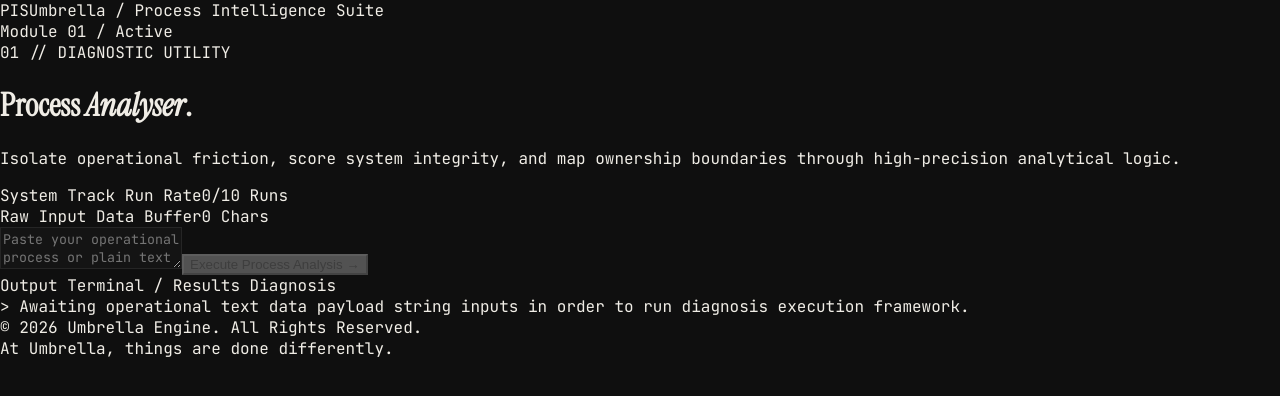
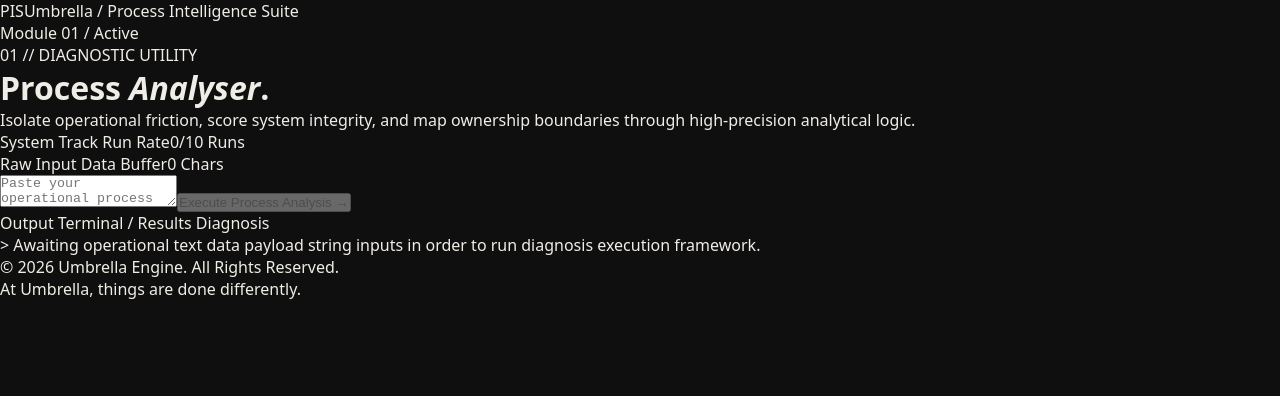
Before and after one commit to vikrantsharma10/ops-process-analyser, a Next.js app: page / in a window 1280 px wide. Shown: the top 396 px of the page. Built offline with nearby package versions, Linux system fonts and the light colour scheme.

Commit message:
Update globals.css

```diff
--- a/app/globals.css
+++ b/app/globals.css
@@ -1,50 +1,12 @@
-@import url('https://fonts.googleapis.com/css2?family=Instrument+Serif:ital@0;1&family=JetBrains+Mono:wght@300;400;500;700&display=swap');
+*, *::before, *::after {
+  box-sizing: border-box;
+  margin: 0;
+  padding: 0;
+}
 
-@tailwind base;
-@tailwind components;
-@tailwind utilities;
-
-/* Core Canvas Reset matching the Umbrella Architecture */
-body {
+html, body {
   background-color: #0f0f0f;
   color: #f0ede6;
-  font-family: 'JetBrains Mono', monospace;
-  margin: 0;
-  padding: 0;
-  -webkit-font-smoothing: antialiased;
+  font-family: system-ui, -apple-system, sans-serif;
+  min-height: 100vh;
 }
-
-/* Core Brand Font Families */
-.font-display-serif {
-  font-family: 'Instrument Serif', Georgia, serif;
-}
-
-.font-mono-system {
-  font-family: 'JetBrains Mono', monospace;
-}
-
-/* Enforcing Sharp Geometry across all layout levels */
-* {
-  border-radius: 0px !important;
-}
-
-/* Global Selection Highlight Pop */
-::selection {
-  background-color: #c8f135;
-  color: #0f0f0f;
-}
-
-/* Clean Input & Data Field Focus Baselines */
-textarea, input {
-  background-color: #141414;
-  color: #f0ede6;
-  border: 1px solid #252525;
-  font-family: 'JetBrains Mono', monospace;
-  transition: all 0.2s ease;
-}
-
-textarea:focus, input:focus {
-  outline: none;
-  border-color: #c8f135;
-  background-color: #1a1a1a;
-}
```
